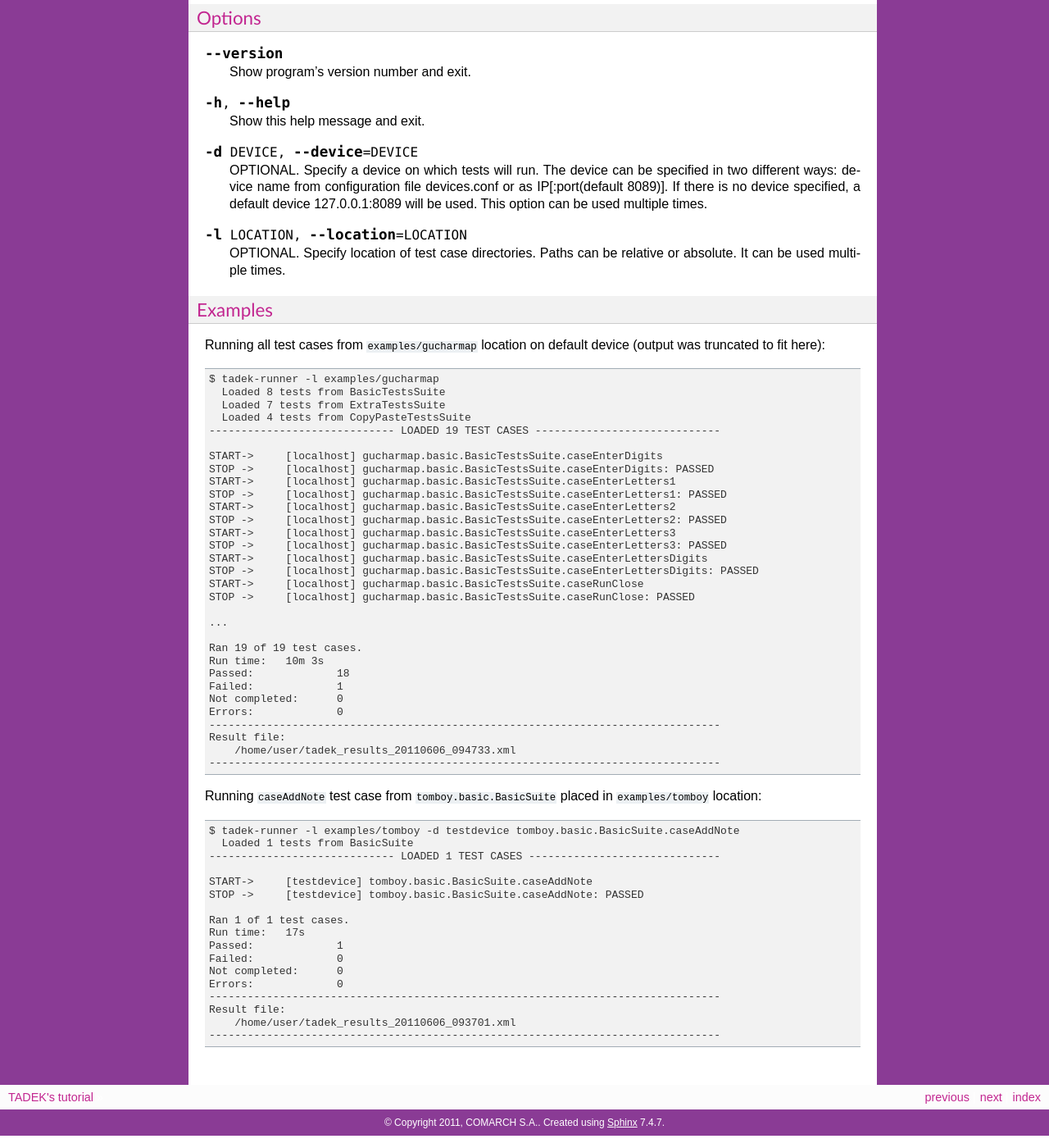
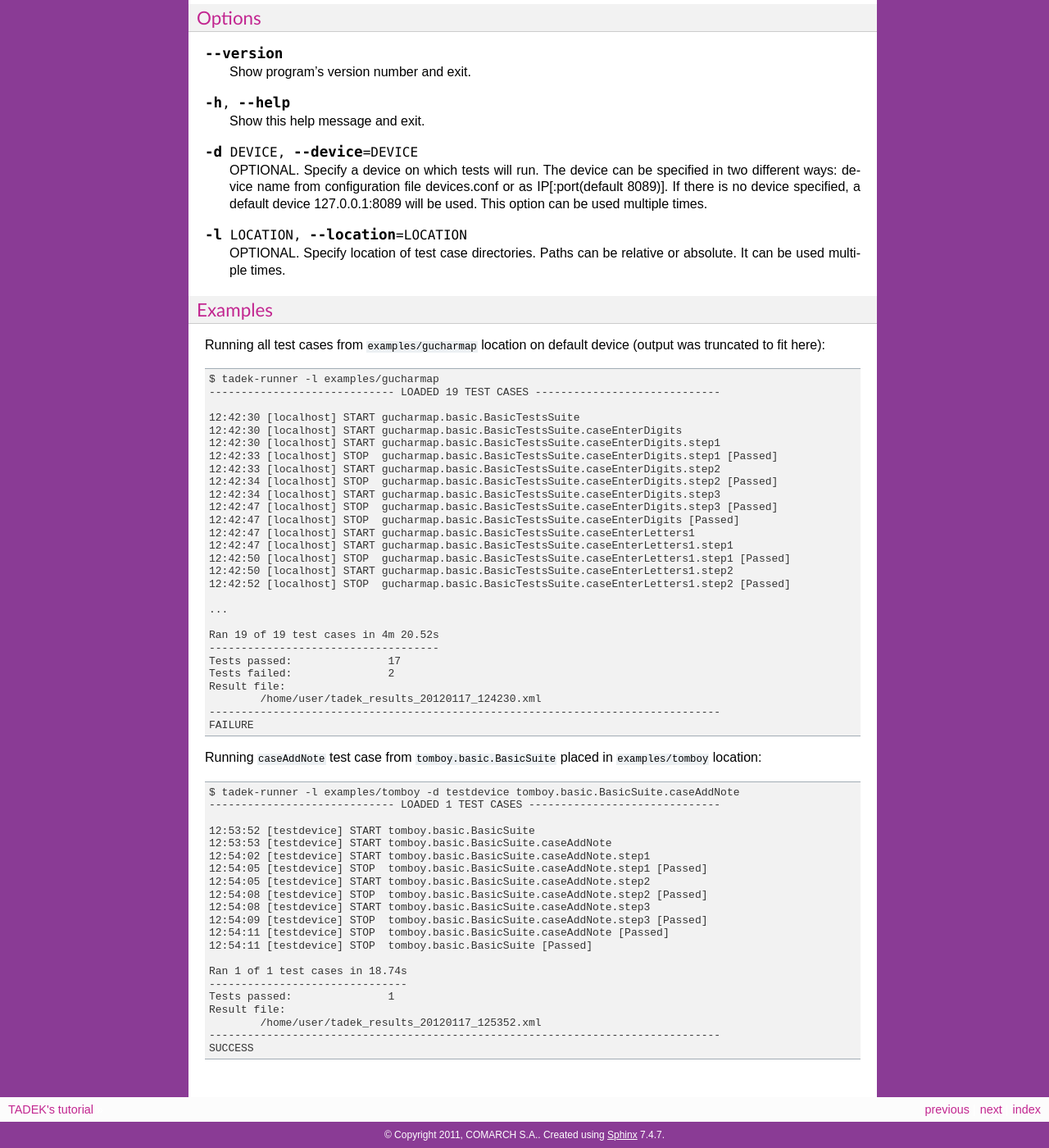
Before and after one commit to tadek-project/tadek-tutorial, a Sphinx documentation site: the page built from doc/source/running.rst, in a window 1280 px wide and 1400 px high, scrolled down 3951 px. Shown: the whole window at 82% size. Built offline with Sphinx 7.4.7, drawn with Linux system fonts in a browser that asks for light colours.

Commit message:
Updated the 'Running Tests' chapter of tutorial

```diff
--- a/doc/source/running.rst
+++ b/doc/source/running.rst
@@ -144,53 +144,54 @@ Examples
 Running all test cases from ``examples/gucharmap`` location on default device (output was truncated to fit here)::
 
     $ tadek-runner -l examples/gucharmap
-      Loaded 8 tests from BasicTestsSuite
-      Loaded 7 tests from ExtraTestsSuite
-      Loaded 4 tests from CopyPasteTestsSuite
     ----------------------------- LOADED 19 TEST CASES -----------------------------
 
-    START->	[localhost] gucharmap.basic.BasicTestsSuite.caseEnterDigits
-    STOP ->	[localhost] gucharmap.basic.BasicTestsSuite.caseEnterDigits: PASSED
-    START->	[localhost] gucharmap.basic.BasicTestsSuite.caseEnterLetters1
-    STOP ->	[localhost] gucharmap.basic.BasicTestsSuite.caseEnterLetters1: PASSED
-    START->	[localhost] gucharmap.basic.BasicTestsSuite.caseEnterLetters2
-    STOP ->	[localhost] gucharmap.basic.BasicTestsSuite.caseEnterLetters2: PASSED
-    START->	[localhost] gucharmap.basic.BasicTestsSuite.caseEnterLetters3
-    STOP ->	[localhost] gucharmap.basic.BasicTestsSuite.caseEnterLetters3: PASSED
-    START->	[localhost] gucharmap.basic.BasicTestsSuite.caseEnterLettersDigits
-    STOP ->	[localhost] gucharmap.basic.BasicTestsSuite.caseEnterLettersDigits: PASSED
-    START->	[localhost] gucharmap.basic.BasicTestsSuite.caseRunClose
-    STOP ->	[localhost] gucharmap.basic.BasicTestsSuite.caseRunClose: PASSED
+    12:42:30 [localhost] START gucharmap.basic.BasicTestsSuite
+    12:42:30 [localhost] START gucharmap.basic.BasicTestsSuite.caseEnterDigits
+    12:42:30 [localhost] START gucharmap.basic.BasicTestsSuite.caseEnterDigits.step1
+    12:42:33 [localhost] STOP  gucharmap.basic.BasicTestsSuite.caseEnterDigits.step1 [Passed]
+    12:42:33 [localhost] START gucharmap.basic.BasicTestsSuite.caseEnterDigits.step2
+    12:42:34 [localhost] STOP  gucharmap.basic.BasicTestsSuite.caseEnterDigits.step2 [Passed]
+    12:42:34 [localhost] START gucharmap.basic.BasicTestsSuite.caseEnterDigits.step3
+    12:42:47 [localhost] STOP  gucharmap.basic.BasicTestsSuite.caseEnterDigits.step3 [Passed]
+    12:42:47 [localhost] STOP  gucharmap.basic.BasicTestsSuite.caseEnterDigits [Passed]
+    12:42:47 [localhost] START gucharmap.basic.BasicTestsSuite.caseEnterLetters1
+    12:42:47 [localhost] START gucharmap.basic.BasicTestsSuite.caseEnterLetters1.step1
+    12:42:50 [localhost] STOP  gucharmap.basic.BasicTestsSuite.caseEnterLetters1.step1 [Passed]
+    12:42:50 [localhost] START gucharmap.basic.BasicTestsSuite.caseEnterLetters1.step2
+    12:42:52 [localhost] STOP  gucharmap.basic.BasicTestsSuite.caseEnterLetters1.step2 [Passed]
 
     ...
 
-    Ran 19 of 19 test cases.
-    Run time:	10m 3s
-    Passed:		18
-    Failed:		1
-    Not completed:	0
-    Errors:		0
+    Ran 19 of 19 test cases in 4m 20.52s
+    ------------------------------------
+    Tests passed:		17
+    Tests failed:		2
+    Result file:
+	    /home/user/tadek_results_20120117_124230.xml
     --------------------------------------------------------------------------------
-    Result file:
-        /home/user/tadek_results_20110606_094733.xml
-    --------------------------------------------------------------------------------
+    FAILURE
 
 Running ``caseAddNote`` test case from ``tomboy.basic.BasicSuite`` placed in ``examples/tomboy`` location::
 
     $ tadek-runner -l examples/tomboy -d testdevice tomboy.basic.BasicSuite.caseAddNote
-      Loaded 1 tests from BasicSuite
     ----------------------------- LOADED 1 TEST CASES ------------------------------
 
-    START->	[testdevice] tomboy.basic.BasicSuite.caseAddNote
-    STOP ->	[testdevice] tomboy.basic.BasicSuite.caseAddNote: PASSED
+    12:53:52 [testdevice] START tomboy.basic.BasicSuite
+    12:53:53 [testdevice] START tomboy.basic.BasicSuite.caseAddNote
+    12:54:02 [testdevice] START tomboy.basic.BasicSuite.caseAddNote.step1
+    12:54:05 [testdevice] STOP  tomboy.basic.BasicSuite.caseAddNote.step1 [Passed]
+    12:54:05 [testdevice] START tomboy.basic.BasicSuite.caseAddNote.step2
+    12:54:08 [testdevice] STOP  tomboy.basic.BasicSuite.caseAddNote.step2 [Passed]
+    12:54:08 [testdevice] START tomboy.basic.BasicSuite.caseAddNote.step3
+    12:54:09 [testdevice] STOP  tomboy.basic.BasicSuite.caseAddNote.step3 [Passed]
+    12:54:11 [testdevice] STOP  tomboy.basic.BasicSuite.caseAddNote [Passed]
+    12:54:11 [testdevice] STOP  tomboy.basic.BasicSuite [Passed]
 
-    Ran 1 of 1 test cases.
-    Run time:	17s
-    Passed:		1
-    Failed:		0
-    Not completed:	0
-    Errors:		0
+    Ran 1 of 1 test cases in 18.74s
+    -------------------------------
+    Tests passed:		1
+    Result file:
+	    /home/user/tadek_results_20120117_125352.xml
     --------------------------------------------------------------------------------
-    Result file:
-        /home/user/tadek_results_20110606_093701.xml
-    --------------------------------------------------------------------------------
+    SUCCESS
```
